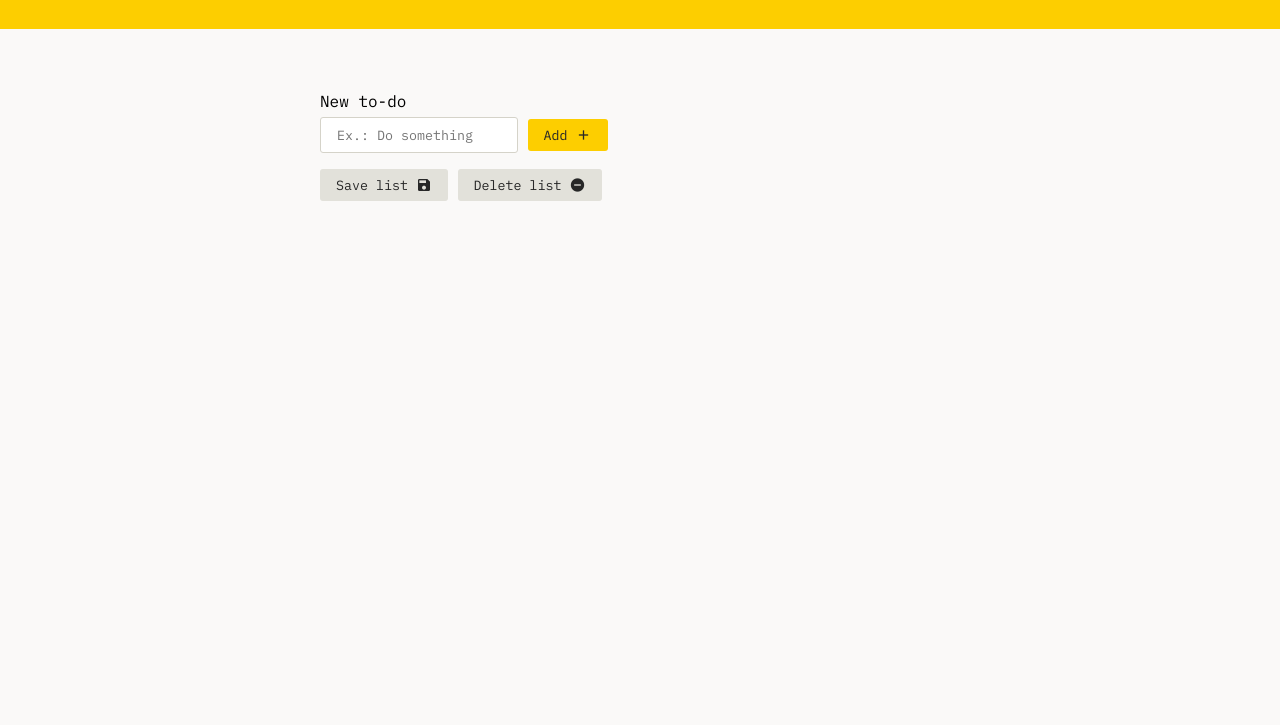
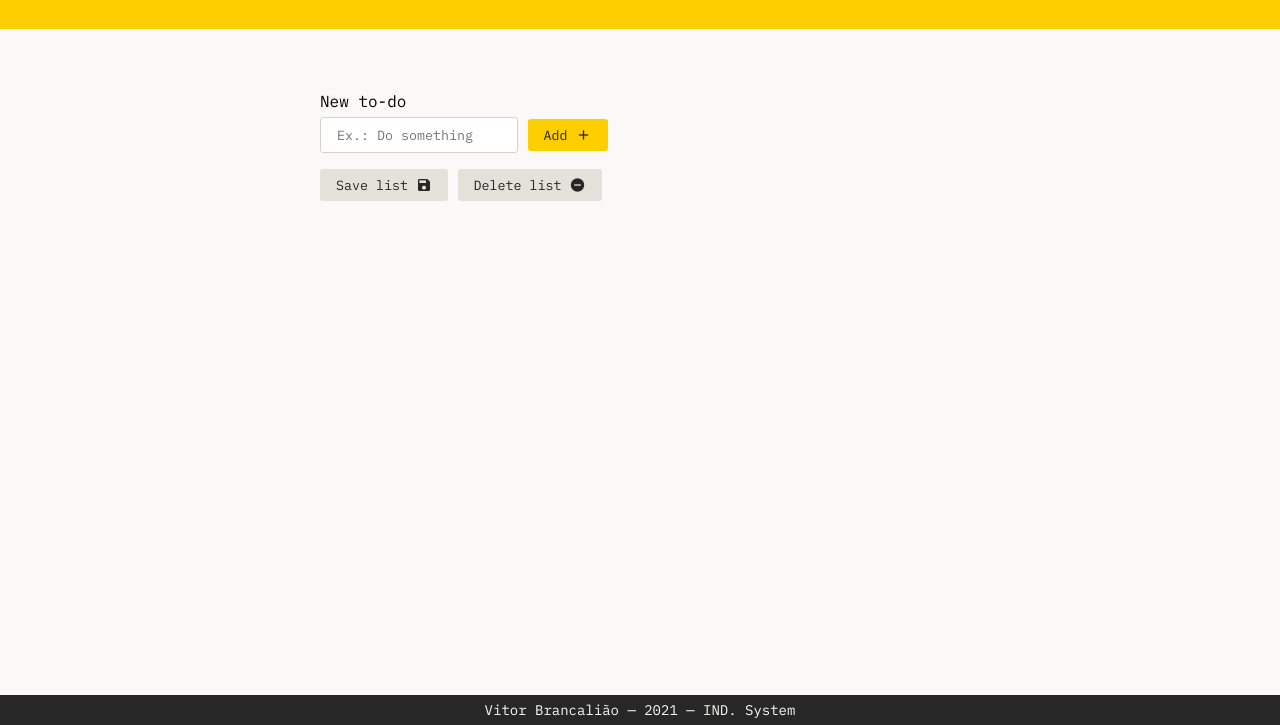
Before and after one commit to brancs/to-do-list, a plain HTML site: page index.html in a window 1280 px wide. Shown: the part 75-800 px from the top of the page. Drawn offline with Linux system fonts and the light colour scheme.

Commit message:
Added footer

```diff
--- a/css/style.scss
+++ b/css/style.scss
@@ -64,6 +64,19 @@ body {
   background-color: $light-grey-color;
   accent-color: $primary-color;
   font-family: 'IBM Plex Mono', monospace;
+  min-height: 100vh;
+  display: flex;
+  flex-direction: column;
+}
+
+footer {
+  background-color: $dark-color;
+  color: $light-grey-color;
+  flex-shrink: 0;
+  padding: .5rem 0;
+  text-align: center;
+  font-size: 14px;
+  line-height: 14px;
 }
 
 .container {
@@ -74,6 +87,7 @@ body {
 .hero {
   background-color: $primary-color;
   padding: 36px 0;
+  height: 104px;
   h1 {
     font-size: 2rem;
     font-weight: bold;
@@ -156,6 +170,7 @@ button.delete:active{
 }
 
 .app {
+  flex: 1 0 auto;
   font-size: 16px;
   padding-block: 4rem;
   .controls {
--- a/index.html
+++ b/index.html
@@ -27,7 +27,11 @@
     </div>
     <ul class="list-todos"></ul>
   </section>
-
+  <footer>
+    <div class="container">
+      Vitor Brancalião — 2021 — IND.  System
+    </div>
+  </footer>
   <script src="js/main.js"></script>
 </body>
 </html>
```
Also changed, not shown: css/style.css, 1 other file.
